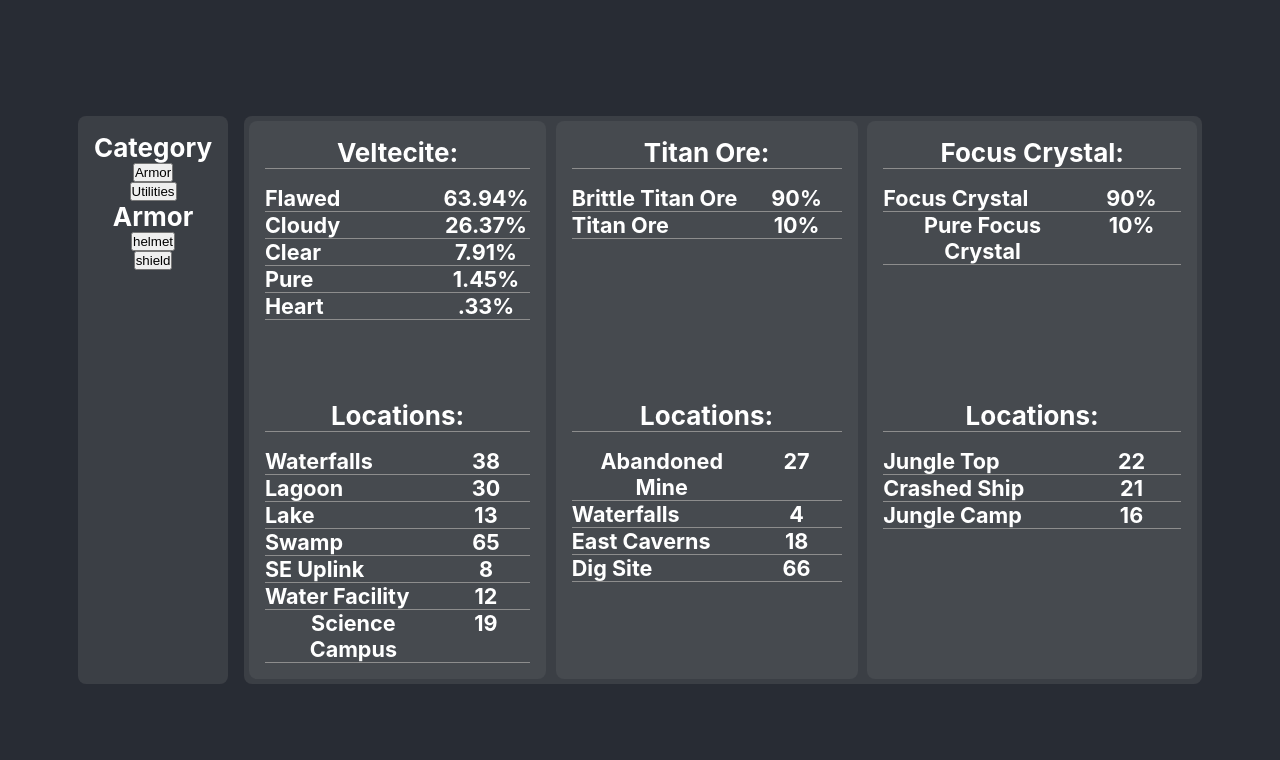
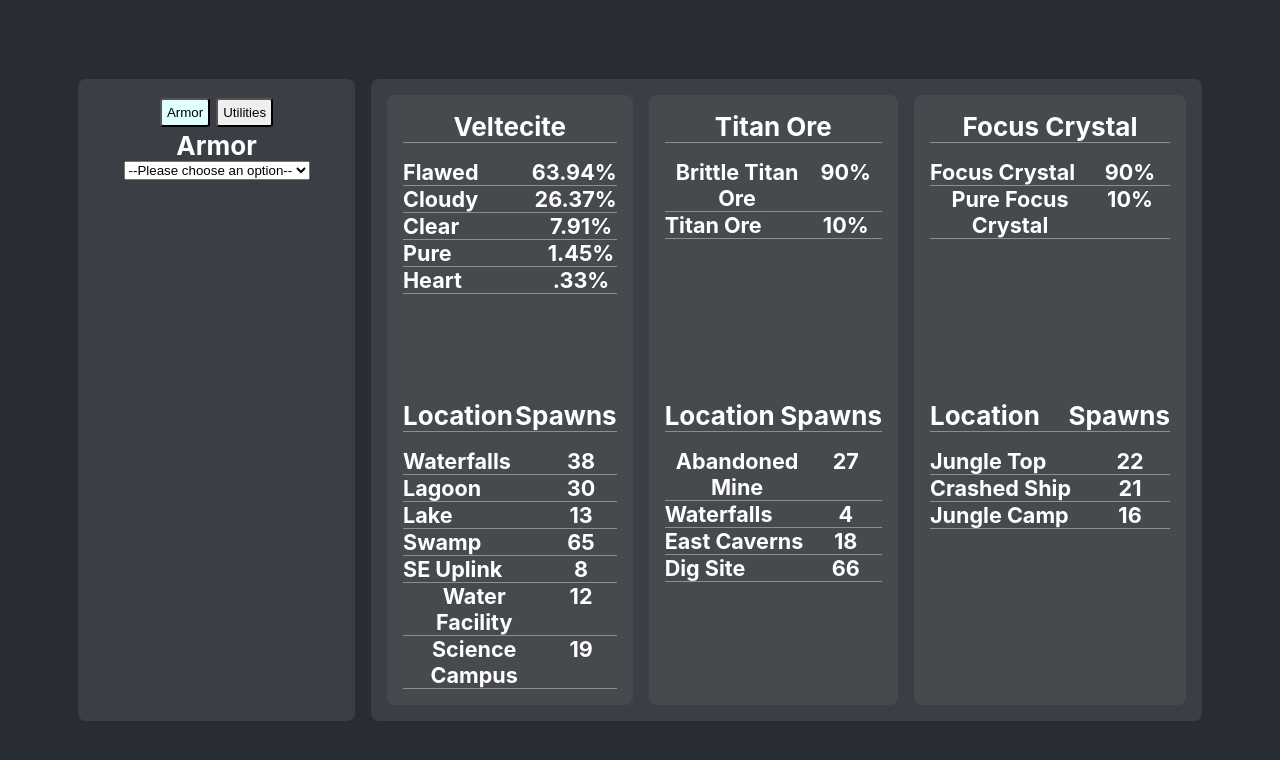
Before and after one commit to heatedtowel/the-cycle-db, a React (Create React App) app: page / in a window 1280 px wide. Both pictures are taken after a click on the button "Armor". Shown: the top 760 px of the page. Built offline with nearby package versions, Linux system fonts and the light colour scheme.

Commit message:
fixed styling issues, changes buttons to dropdown lists, db changes

```diff
--- a/src/App.css
+++ b/src/App.css
@@ -15,14 +15,14 @@
 
 .main--container {
   display: grid;
-  grid-template-columns: 0fr 1fr;
+  grid-template-columns: 1fr 3fr;
   gap: 1rem;
   margin: 3em;
 }
 
 .btn--container {
   display: flex;
-  flex-direction: column;
+  /* flex-direction: column; */
   width: max-content;
   justify-content: center;
   align-items: center;
@@ -36,9 +36,13 @@
   background-color: rgba(128, 128, 128, 0.214);
 }
 
+.item--inner--conainer {
+  display: ;
+}
+
 .item--container {
-  width: max-content;
-  margin: .5rem;
+  margin-top: 1rem;
+  padding: .5rem;
   border-radius: .5rem;
   background-color: rgba(240, 248, 255, 0.053);
 }
@@ -50,3 +54,33 @@
 .item--ammount {
   justify-self: start;
 }
+
+button {
+  cursor: pointer;
+  padding: .3rem;
+  margin: .2rem;
+  border-radius: .2rem;
+}
+
+.item {
+  display: grid;
+  grid-template-columns: 2fr 1fr;
+  border-bottom: .1rem solid rgb(141, 141, 141);
+}
+
+.materials--title {
+  margin-bottom: 1rem;
+  border-bottom: .1rem solid rgb(141, 141, 141);
+}
+
+.components--title {
+  justify-self: flex-start;
+}
+
+button[data-active=true] {
+  background-color: lightcyan;
+}
+
+.components--title {
+  justify-self: flex-start;
+}
--- a/src/App.js
+++ b/src/App.js
@@ -19,7 +19,7 @@ function App() {
     setArmorType(null)
   }
 
-  const armorRarityBtn = (value) => {
+  const categoryButton = (value) => {
     if (category === 'armor' && (value === 'epic' || value === 'exotic' || value === 'legendary')) {
       setArmorType('normal')
       setRarity(value)
@@ -35,12 +35,14 @@ function App() {
           <div className='item--outer--container'>
             <div>
               <div>
-                <h4>Category</h4>
                 <div className='btn--container'>
-                  {categories.map((category) =>
+                  {categories.map((categorybtn) =>
                     <button
-                      onClick={() => categoryChange(category)}
-                    >{category}
+                      className='categorybtn'
+                      data-active={category === categorybtn}
+                      onClick={() => categoryChange(categorybtn)}
+                    >
+                      {categorybtn}
                     </button>
                   )}
                 </div>
@@ -50,17 +52,37 @@ function App() {
                 <div>
                   <h4>{category}</h4>
                   <div className='btn--container'>
-                    {category && Object.keys(newdb[category]).map((value) =>
-                      <button onClick={() => setArmorPiece(value)}>{value}</button>)}
+                    <select name="category" id="category-select" onChange={(e) => setArmorPiece(e.target.value)}>
+                      <option value="">--Please choose an option--</option>
+                      {category && Object.keys(newdb[category]).map((value) =>
+                        <option
+                          value={value}
+                        >{value}
+                        </option>
+                      )}
+                    </select>
                   </div>
                 </div>
               }
+
+
+
+
+
 
               {(category && armorPiece) &&
                 <div>
                   <h4>Rarity</h4>
                   <div className='btn--container'>
-                    {armorPiece && Object.keys(newdb[category][armorPiece]).map((value) => <button onClick={() => armorRarityBtn(value)}>{value}</button>)}
+                    <select name="category" id="category-select" onChange={(e) => categoryButton(e.target.value)}>
+                      <option value="">--Please choose an option--</option>
+                      {armorPiece && Object.keys(newdb[category][armorPiece]).map((value) =>
+                        <option
+                          value={value}
+                        >{value}
+                        </option>
+                      )}
+                    </select>
                   </div>
                 </div>
               }
@@ -69,32 +91,47 @@ function App() {
                 <div>
                   <h4>Armor Type</h4>
                   <div className='btn--container'>
-                    {(armorPiece && rarity) && Object.keys(cycleDB[category][armorPiece][rarity]).map((value) => <button onClick={() => setArmorType(value)
-                    }>{value}</button>)}
+                    <select name="category" id="category-select" onChange={(e) => setArmorType(e.target.value)}>
+                      <option value="">--Please choose an option--</option>
+                      {(armorPiece && rarity) && Object.keys(cycleDB[category][armorPiece][rarity]).map((value) =>
+                        // <button
+                        //   data-active={armorType === value}
+                        //   onClick={() => setArmorType(value)
+                        //   }>{value}</button>
+                        <option
+                          value={value}
+                        >{value}
+                        </option>
+                      )}
+                    </select>
                   </div>
                 </div>
               }
 
               {(category && armorPiece && armorType && rarity) &&
                 <div className='item--container'>
-                  <h2>Materials Needed</h2>
+                  <h3 className='materials--title'>Materials</h3>
                   {Object.keys(cycleDB[category][armorPiece][rarity][armorType]).map(components =>
                     <div className='item'>
-                      <h4>{components}: {cycleDB[category][armorPiece][rarity][armorType][components]}</h4>
+                      <h5 className='components--title'>{components}</h5>
+                      <h5>{cycleDB[category][armorPiece][rarity][armorType][components]}</h5>
                     </div>
                   )}
                 </div>
               }
             </div>
-            {(category && armorPiece === 'backpack' && rarity) &&
+            {(category && armorPiece === 'Backpack' && rarity) &&
               <div className='item--container'>
                 <img src={newdb[category][armorPiece][rarity]["image"]} alt="" />
                 <h3>Materials Needed</h3>
+                {/* <div className='item--inner--conainer'> */}
                 {Object.keys(cycleDB[category][armorPiece][rarity]).map(components =>
                   <div className='item'>
-                    <h4>{components}: {cycleDB[category][armorPiece][rarity][components]}</h4>
+                    <h4>{components}</h4>
+                    <h4>{cycleDB[category][armorPiece][rarity][components]}</h4>
                   </div>
                 )}
+                {/* </div> */}
               </div>
             }
           </div>
--- a/src/components/oreSpawns/OreSpawns.js
+++ b/src/components/oreSpawns/OreSpawns.js
@@ -8,7 +8,7 @@ const OreSpawns = ({ Mining }) => {
       {Object.keys(Mining).map(ore =>
         <div className='ore--container'>
           <div className='ore--spawn--container'>
-            <h4 className='ore--name'>{ore}:</h4>
+            <h4 className='ore--name'>{ore}</h4>
             <div className='ore--rates--container'>
               {Object.keys(Mining[ore]["Spawn Rates"]).map(rate =>
                 <div className='ore--rates--inner--container'>
@@ -19,7 +19,10 @@ const OreSpawns = ({ Mining }) => {
             </div>
           </div>
           <div className='ore--location--container'>
-            <h4 className='ore--name'>Locations:</h4>
+            <div className='location--title--container'>
+              <h4 className='ore--location'>Location</h4>
+              <h4 className='ore--spawn'>Spawns</h4>
+            </div>
             <div className='ore--locations--container'>{Object.keys(Mining[ore]["Spawn Locations"]).map(location =>
               <div className='ore--locations--inner--container'>
                 <h5 className='ore--locations--name'>{location}</h5>
--- a/src/components/oreSpawns/oreSpawns.css
+++ b/src/components/oreSpawns/oreSpawns.css
@@ -1,6 +1,8 @@
 .ore--outer--container {
   display: flex;
+  gap: 1rem;
   border-radius: 0.5rem;
+  padding: 1rem;
   margin: 0 auto;
   background-color: rgba(128, 128, 128, 0.214);
   justify-content: space-around;
@@ -11,24 +13,19 @@
   grid-template-rows: 1fr 1fr;
   padding: 1rem;
   border-radius: .5rem;
-  margin: .3rem;
   background-color: rgba(240, 248, 255, 0.053);
 }
 
-/* .ore--spawn--container {
-  margin-bottom: 2rem;
-} */
+.ore--name {
+  border-bottom: .1rem solid rgb(141, 141, 141);
+}
 
 .ore--rates--container,
 .ore--locations--container {
   display: flex;
   flex-direction: column;
   align-items: flex-start;
-}
-
-.ore--name {
-  margin-bottom: 1rem;
-  border-bottom: .1rem solid rgb(141, 141, 141);
+  margin-top: 1rem;
 }
 
 .ore--locations--inner--container,
@@ -44,3 +41,9 @@
 .ore--rates--name {
   justify-self: flex-start;
 }
+
+.location--title--container {
+  display: flex;
+  justify-content: space-between;
+  border-bottom: .1rem solid rgb(141, 141, 141);
+}
--- a/src/newdb.json
+++ b/src/newdb.json
@@ -1,6 +1,6 @@
 {
   "Utilities": {
-    "backpack": {
+    "Backpack": {
       "uncommon": {
         "image": "https://picsum.photos/200",
         "craftingMaterials": {
@@ -30,7 +30,7 @@
     }
   },
   "Armor": {
-    "helmet": {
+    "Helmet": {
       "uncommon": {
         "normal": {
           "Hardened Metals": 2,
@@ -84,7 +84,7 @@
         }
       }
     },
-    "shield": {
+    "Shield": {
       "uncommon": {
         "normal": {
           "Polymetallic Prefabricate ": 2,
--- a/src/theCycleDb.json
+++ b/src/theCycleDb.json
@@ -1,8 +1,8 @@
 {
   "Utilities": {
-    "backpack": {
+    "Backpack": {
       "uncommon": {
-        "Polymetallic Prefabricate ": 2,
+        "Polymetallic ": 2,
         "Altered Nickel": 2
       },
       "rare": {
@@ -18,7 +18,7 @@
     }
   },
   "Armor": {
-    "helmet": {
+    "Helmet": {
       "uncommon": {
         "normal": {
           "Hardened Metals": 2,
@@ -72,7 +72,7 @@
         }
       }
     },
-    "shield": {
+    "Shield": {
       "uncommon": {
         "normal": {
           "Polymetallic Prefabricate ": 2,
```
